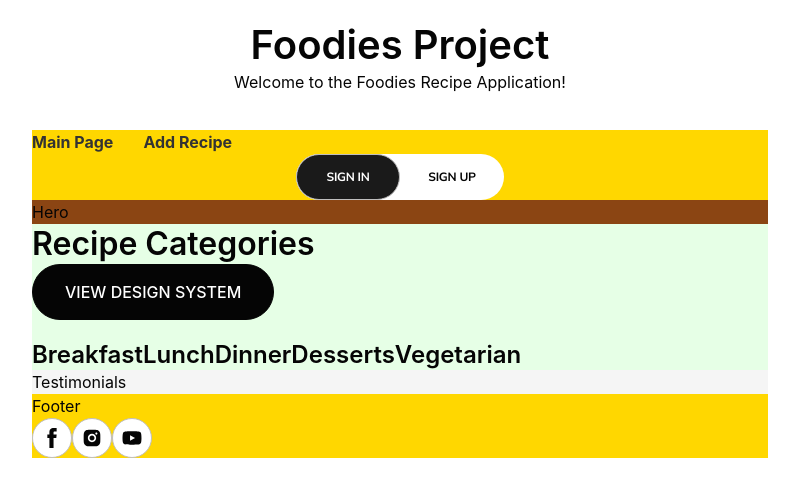
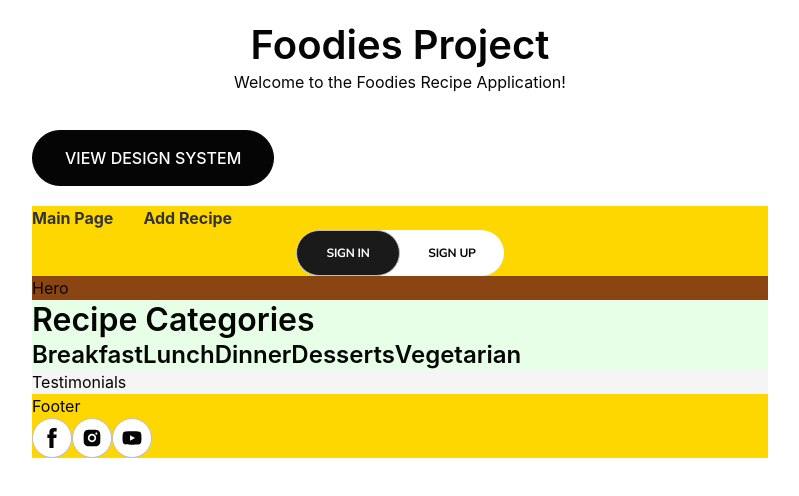
Before and after one commit to Racot86/foodies-project-team-3, a React app: page / in a window 1280 px wide. Shown: the top 496 px of the page, without its empty margins (240-1039 px from the left). Built offline with nearby package versions, Linux system fonts and the light colour scheme; the HTML template or start-up script is replaced by a standard one.

Commit message:
Move "View Design System" button from RecipeCategories to Layout component

```diff
--- a/src/components/layout/Layout.jsx
+++ b/src/components/layout/Layout.jsx
@@ -5,6 +5,7 @@ import {Footer} from '../footer/Footer';
 import {ResponsiveContainer} from '../container/ResponsiveContainer';
 import {useBreakpoint} from '@/hooks/useBreakpoint.js';
 import styles from './Layout.module.css';
+import {Button} from "@components/ui/index.js";
 
 export const Layout = () => {
     const {breakpoint, windowWidth} = useBreakpoint();
@@ -15,6 +16,11 @@ export const Layout = () => {
     return (
         <div className={styles.layout}>
             <ResponsiveContainer>
+                <div style={{ marginBottom: "20px" }}>
+                    <Button variant={Button.variants.PRIMARY} to="/design-system">
+                        View Design System
+                    </Button>
+                </div>
                 <Header/>
                 <main className={styles.main}>
                     <Outlet/>
--- a/src/components/recipe-categories/RecipeCategories.jsx
+++ b/src/components/recipe-categories/RecipeCategories.jsx
@@ -16,11 +16,6 @@ export const RecipeCategories = () => {
   return (
     <div>
       <h2>Recipe Categories</h2>
-      <div style={{ marginBottom: "20px" }}>
-        <Button variant={Button.variants.PRIMARY} to="/design-system">
-          View Design System
-        </Button>
-      </div>
       <div className={styles.categoriesGrid}>
         {categories.map((category) => (
           <div key={category.id}>
```
